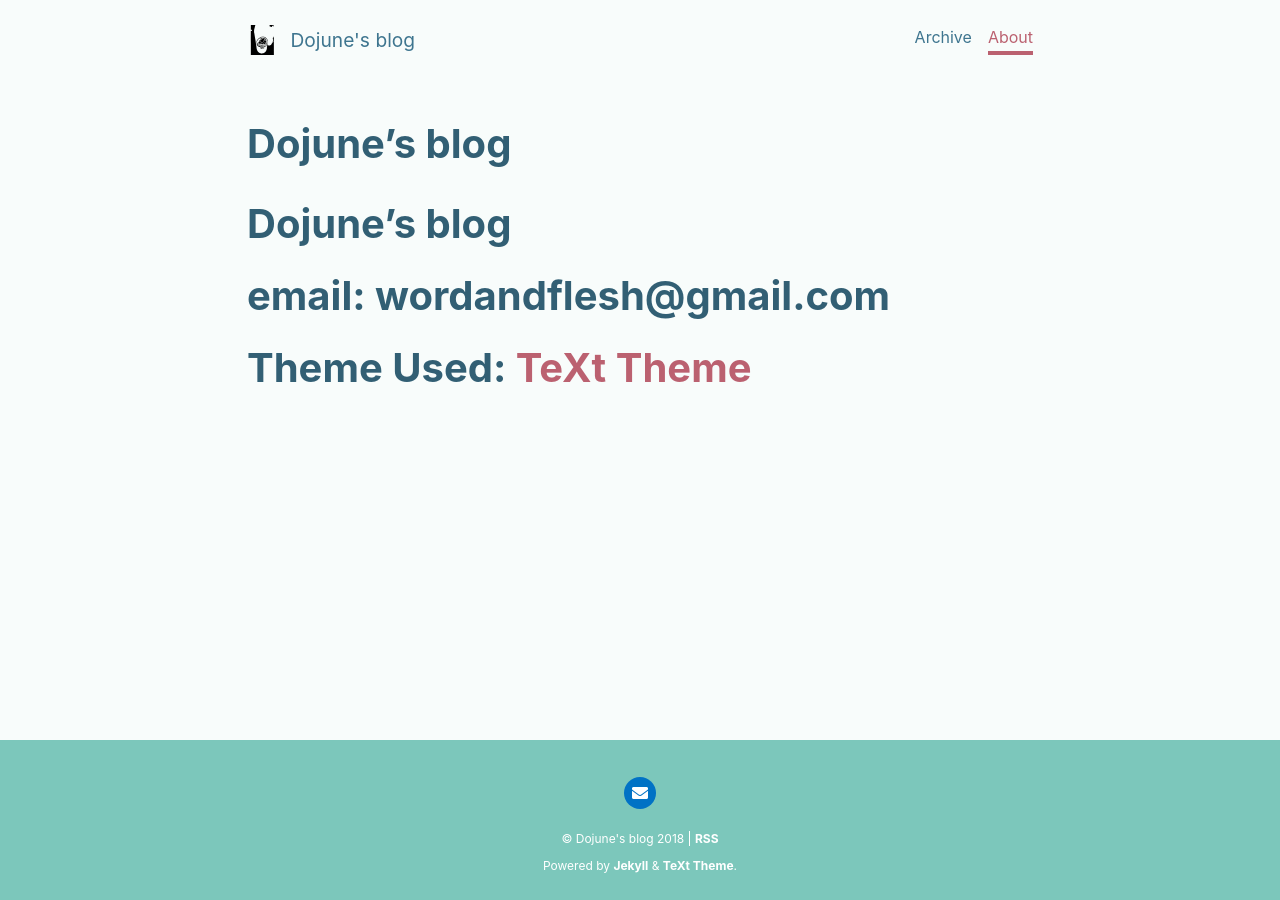
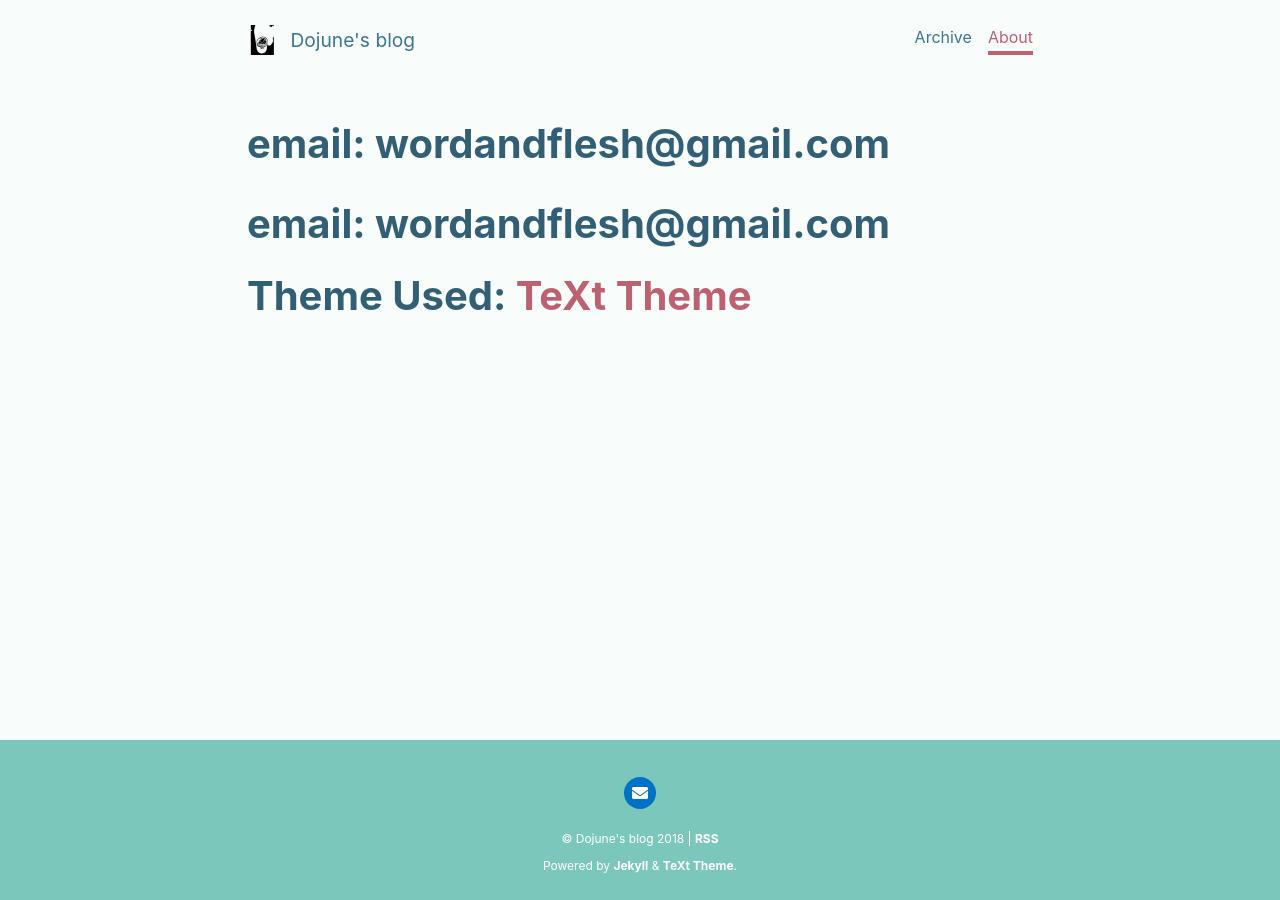
Before and after one commit to mindoj/mindojune.github.io, a Jekyll site: the page built from about.md, in a window 1280 px wide. Built offline with Jekyll 4.4.1, drawn with Linux system fonts in a browser that asks for light colours; nearby versions of some CDN libraries; our own code applies the rules of GitHub Pages for plain Markdown files.

Commit message:
Update about.md

```diff
--- a/about.md
+++ b/about.md
@@ -1,4 +1,3 @@
-# Dojune's blog
 
 # email: wordandflesh@gmail.com
 
```
